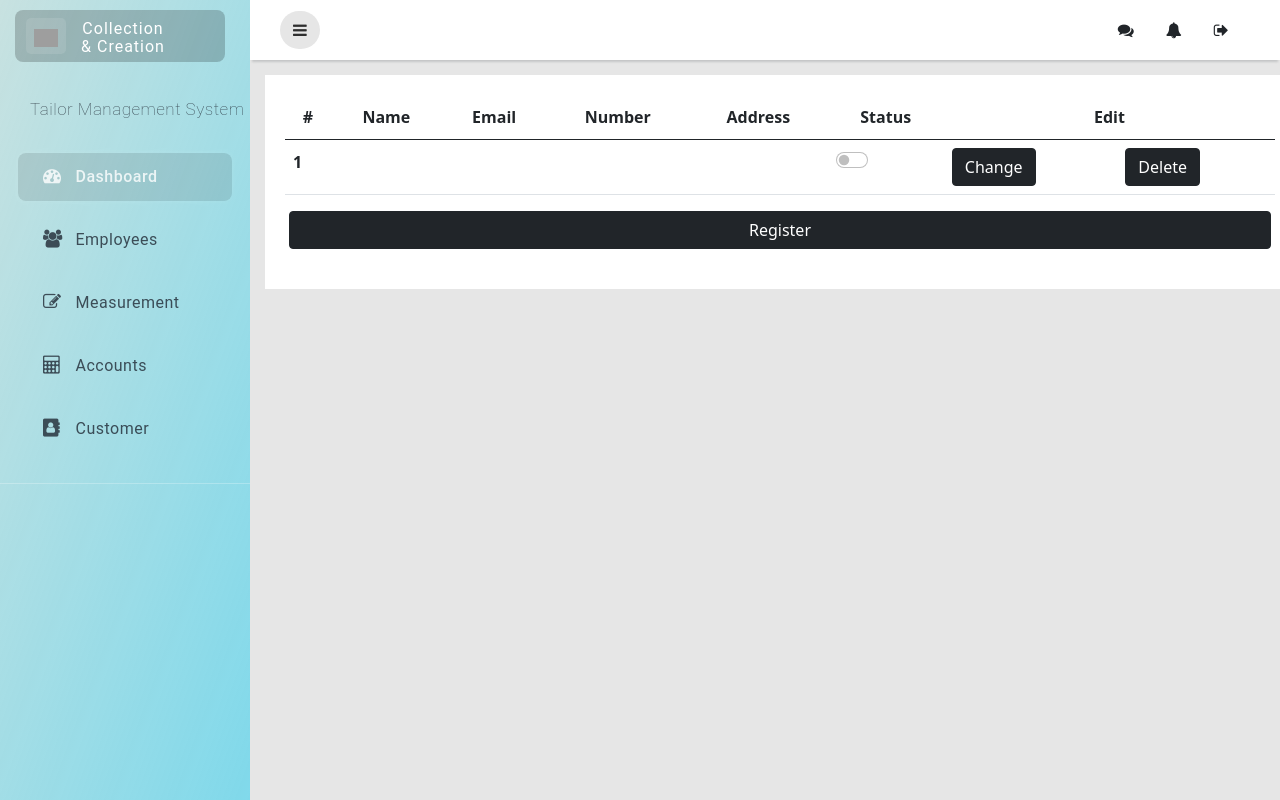
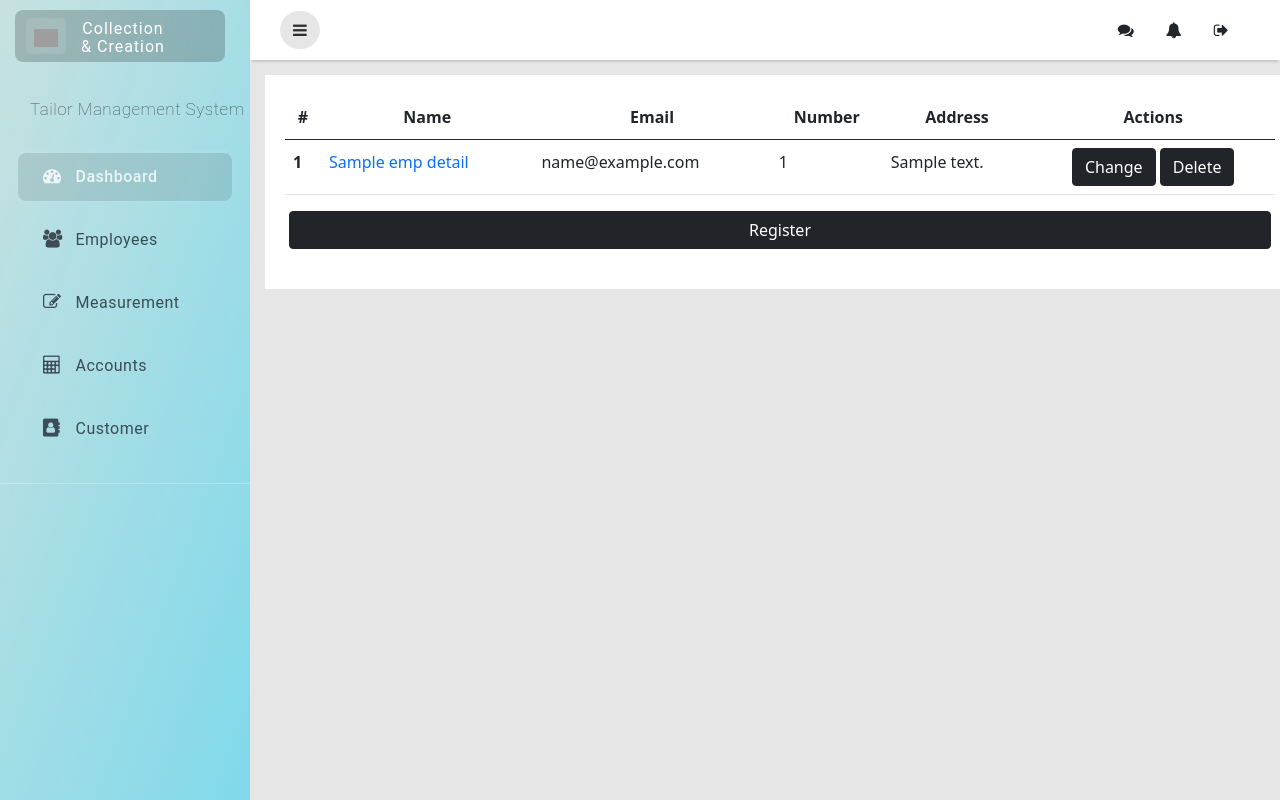
Before and after one commit to ReDiot69/tms, a Django app: template templates/employeelanding.html in a window 1280 px wide. Run offline with Django 4.2, Linux system fonts and the light colour scheme; the template is opened without the code that fills it: most values are stand-ins (such as "Sample title", 1, 10 or a date in 2020); some libraries are stand-ins or nearby versions; grey boxes are pictures that could not be loaded.

Commit message:
employee detail display

```diff
--- a/templates/employeelanding.html
+++ b/templates/employeelanding.html
@@ -19,8 +19,7 @@
                                 <th class="th">Email</th>
                                 <th class="th">Number</th>
                                 <th class="th">Address</th>
-                                <th class="th">Status</th>
-                                <th class="th" colspan="2">Edit</th>
+                                <th class="th" colspan="2">Actions</th>
                                 <style>
                                     .th{
                                         text-align: center;
@@ -29,16 +28,17 @@
                             </tr>
                         </thead>
                         <tbody>
+                        {% for e in emp_detail %}
                             <tr>
-                                <th scope="row">1</th>
-                                <td><a href="#"><label for="name" name="name"></label></a></td>
-                                <td><label for="total" name="total"></label></td>
-                                <td><label for="advance" name="advance"></label></td>
-                                <td><label for="remaning" name="remaining"></label></td>
-                                <td ><div class="form-check form-switch"><input class="form-check-input center" type="checkbox" id="flexSwitchCheckDefault"></div></td>
-                                <td><button class="btn btn-dark">Change</button></td>
-                                <td><button class="btn btn-dark">Delete</button></td>
+                                <th scope="row">{{e.id}}</th>
+                                <td><a href="#"><label for="name" name="name">{{e.name}}</label></a></td>
+                                <td><label for="total" name="total">{{e.email}}</label></td>
+                                <td><label for="advance" name="advance">{{e.number}}</label></td>
+                                <td><label for="remaning" name="remaining">{{e.address}}</label></td>
+                                <td class="th"><button class="btn btn-dark">Change</button>
+                                <button class="btn btn-dark">Delete</button></td>
                               </tr>
+                        {% endfor %}
                         </tbody>
                     </table>
                 </div>
```
Also changed, not shown: employee/views.py (+8 -2 lines), db.sqlite3, media/ICANT_ZoeYXdI.png (added), media/ICANT_eOWnvhX.png (added).
